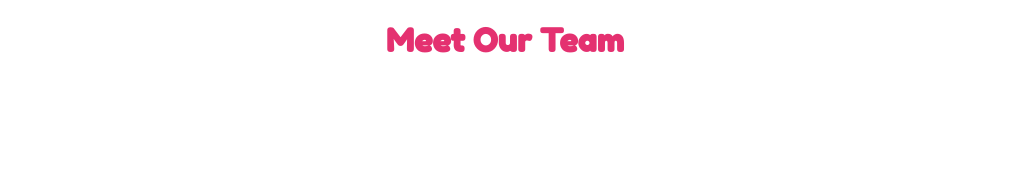
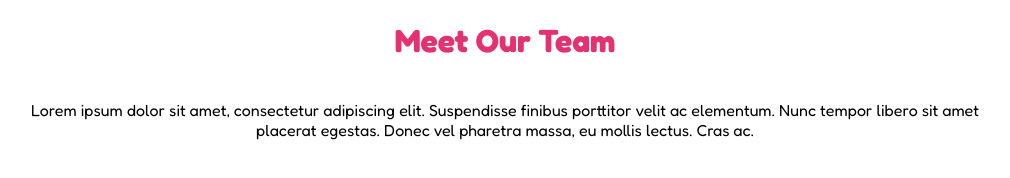
Before and after one commit to andreapaleari/html-css-float-cards, a plain HTML site: page index.html in a window 1280 px wide. Shown: the whole page, without its empty margins (135-1145 px from the left). Drawn offline with Linux system fonts and the light colour scheme.

Commit message:
prima formattazione

```diff
--- a/index.html
+++ b/index.html
@@ -6,13 +6,14 @@
         <meta http-equiv="X-UA-Compatible" content="ie=edge">
         <title>Floating Cards</title>
         <style>
-            @import url('https://fonts.googleapis.com/css2?family=Fredoka+One&display=swap');
+            @import url('https://fonts.googleapis.com/css2?family=Fredoka:wght@300;400;700&display=swap');
         </style>
         <link rel="stylesheet" href="style.css">
     </head>
     <body>
         <div class="centro">
             <h1>Meet Our Team</h1>
+            <p>Lorem ipsum dolor sit amet, consectetur adipiscing elit. Suspendisse finibus porttitor velit ac elementum. Nunc tempor libero sit amet placerat egestas. Donec vel pharetra massa, eu mollis lectus. Cras ac.</p>
         </div>
         <div id="container">
         </div>
--- a/style.css
+++ b/style.css
@@ -2,10 +2,15 @@
     --rosso: #E43170;
 }
 *{
-    font-family: 'Fredoka One', cursive;
+    font-family: 'Fredoka', cursive;
+}
+body{
+    max-width: 1000px;
+    margin: auto;
 }
 h1{
     color: var(--rosso);
+    margin-bottom: 40px;
 }
 .centro{
     text-align: center;
```
